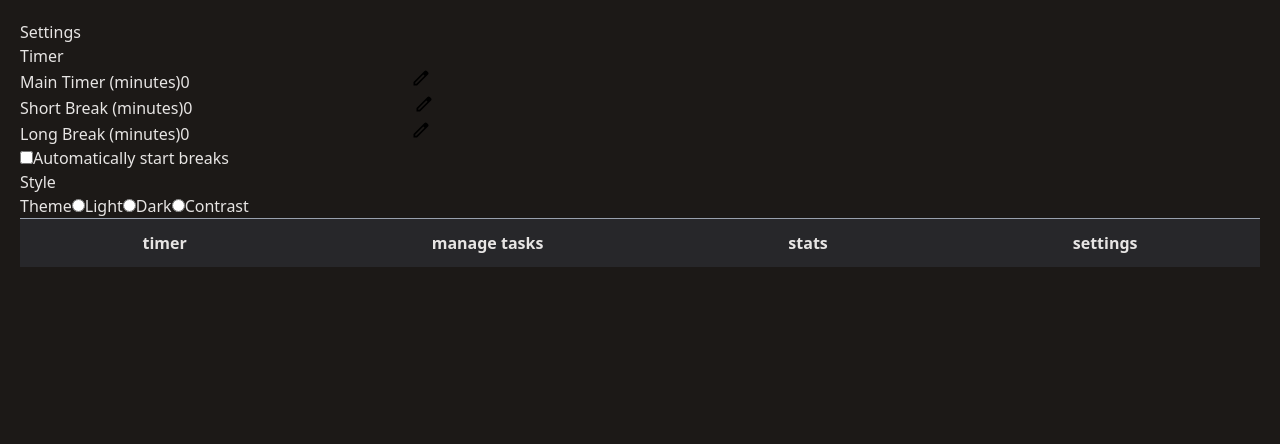
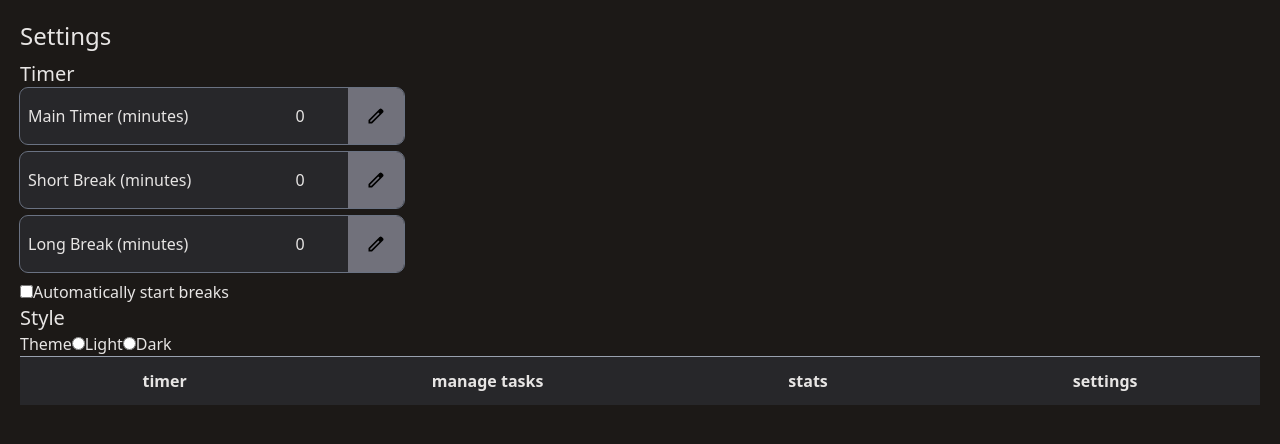
Before and after one commit to ollime/basilplan, a React (Vite) app: page /settings in a window 1280 px wide. Shown: the top 444 px of the page. Built offline with nearby package versions, Linux system fonts and the light colour scheme.

Commit message:
implemented text field css

```diff
--- a/components/inputs/TextField.jsx
+++ b/components/TextField.jsx
@@ -49,15 +49,15 @@
 
     return (
         <>
-            <div>
-                <label id={props.label}>{props.label}</label>
-                <input id={props.label + "-text"} type="text" defaultValue={text}
+            <div className="flex flex-row items-center w-sm bg-zinc-800 rounded-lg mb-2 outline outline-gray-500">
+                <label id={props.label} className="grow p-2">{props.label}</label>
+                <input id={props.label + "-text"} className="max-w-20 h-10 m-2 text-center" type="text" defaultValue={text}
                 disabled={editText ? false : true} ref={textInput}/>
-                <button className={`small-square-btn ${editText ? "hidden" : ""}`}
+                <button className={`size-14 rounded-r-lg flex items-center justify-center bg-zinc-500 ${editText ? "hidden" : ""}`}
                     onClick={handleOpenEdit}>
                         <img src={EditIcon}></img>
                 </button>
-                <button className={`small-square-btn ${editText ? "" : "hidden"}`}
+                <button className={`size-14 rounded-r-lg flex items-center justify-center bg-teal-600 ${editText ? "" : "hidden"}`}
                     onClick={handleConfirm}>
                         <img src={ConfirmIcon}></img>
                 </button>
--- a/components/tasks/GroupItem.jsx
+++ b/components/tasks/GroupItem.jsx
@@ -1,5 +1,5 @@
 import { useEffect, useState, useContext } from "react";
-import Accordion from "../inputs/Accordion.jsx";
+import Accordion from "../Accordion.jsx";
 import TaskMarker from "./TaskMarker.jsx";
 import AppContext from "./../../components/AppContext.jsx"
 
--- a/src/pages/Settings.jsx
+++ b/src/pages/Settings.jsx
@@ -1,24 +1,23 @@
 import Footer from "../../components/Footer.jsx";
-import Checkbox from "../../components/inputs/Checkbox.jsx";
-import TextField from "../../components/inputs/TextField.jsx";
-import RadioSelect from "../../components/inputs/RadioSelect.jsx";
+import Checkbox from "../../components/Checkbox.jsx";
+import TextField from "../../components/TextField.jsx";
+import RadioSelect from "../../components/RadioSelect.jsx";
 
 /** Settings page. */
 function Settings() {
     return (
         <>
             <div id="settings">
-                <h1>Settings</h1>
-                <h2>Timer</h2>
+                <h1 className="text-2xl mb-2">Settings</h1>
+                <h2 className="text-xl">Timer</h2>
                     <TextField label="Main Timer (minutes)" />
                     <TextField label="Short Break (minutes)" />
                     <TextField label="Long Break (minutes)" />
                     <Checkbox label="Automatically start breaks" />
-                <h2>Style</h2>
+                <h2 className="text-xl">Style</h2>
                     <RadioSelect label={"Theme"} options={[
                         "Light",
-                        "Dark",
-                        "Contrast"
+                        "Dark"
                     ]}/>
             </div>
             <Footer />
```
Also changed, not shown: components/Accordion.jsx (renamed from components/inputs/Accordion.jsx), components/Checkbox.jsx (renamed from components/inputs/Checkbox.jsx), components/RadioSelect.jsx (renamed from components/inputs/RadioSelect.jsx).
